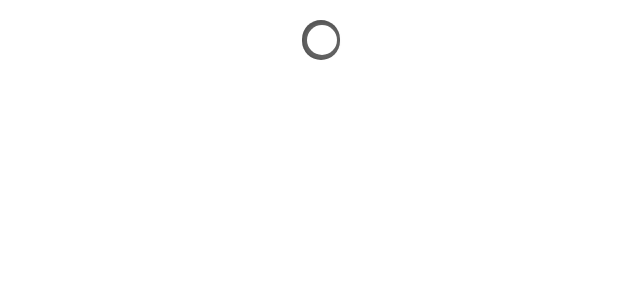
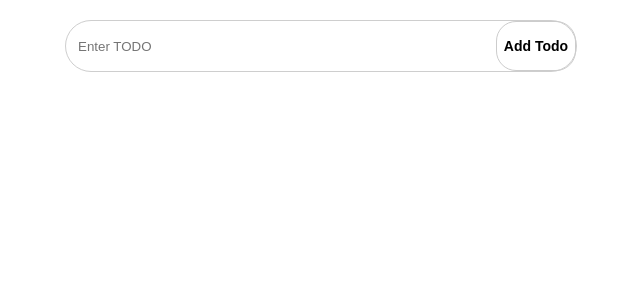
Before and after one commit to Hussain-Mehdi/React_Learning, a React (Create React App) app: page / in a window 1280 px wide. Shown: the top 300 px of the page, without its empty margins (319-959 px from the left). Built offline with nearby package versions, Linux system fonts and the light colour scheme.

Commit message:
todo app using useReducer() hook

```diff
--- a/src/App.js
+++ b/src/App.js
@@ -6,6 +6,7 @@ import React from 'react'
 import CounterApp from "./useReducer Tasks/CounterApp";
 import ToggleSwitch from "./useReducer Tasks/ToggleSwitch";
 import SignUpForm from "./useReducer Tasks/SignUpForm";
+import TodoApp from "./useReducer Tasks/TodoApp";
 // import Expenses from "./components/Expenses/Expenses";
 // import CardContainer from "./components/Cards/CardContainer";
 // import NewExpense from "./components/New Expense/NewExpense";
@@ -228,8 +229,9 @@ function App() {
     {/* <DependentDataFetching/> */}
     {/* <WebSocketDemo/> */}
     {/* <CounterApp/> */}
-    <ToggleSwitch/>
+    {/* <ToggleSwitch/>                                                                  */}
     {/* <SignUpForm/> */}
+    <TodoApp/>
     </>
   );
 }
--- /dev/null
+++ b/src/useReducer Tasks/TodoApp.css
@@ -0,0 +1,48 @@
+.todo-item__container{
+    border: 1px solid #ccc;
+    border-radius: 50px;
+    display: flex;
+    align-items: center;
+    width: max-content;
+    margin: 10px auto;
+    align-content: space-between;
+    justify-content: center;
+    padding: 0 20px 0 20px;
+    height: min-content;
+
+}
+
+.todo-content{
+    padding: 0;
+    width: 50rem;
+    margin: 0 10px 0 10px;
+
+}
+
+.fa{
+font-size: 30px;
+padding: 0;
+}
+.todo-completion__toggle{
+    margin-left: 50px;
+    width: 4.7rem;
+
+padding: 0;
+}
+
+.todo-container__card{
+    margin: 20px auto;
+    width: 40%;
+}
+
+.todo-user__input{
+border: 1px solid rgb(206, 206, 206);
+display: flex;
+flex-grow: 1;
+border-radius: 30px;
+}
+
+.todo-user__inputfield{
+    flex-grow: 1;
+    margin: 0 20px 0 10px;
+}
--- /dev/null
+++ b/src/useReducer Tasks/TodoApp.jsx
@@ -0,0 +1,104 @@
+import React, { useReducer, useState } from "react";
+import TodoItem from "./TodoItem";
+import "./TodoApp.css";
+
+const reducer = (state, action) => {
+  switch (action.type) {
+    case "ADD_TODO":
+      return {
+        ...state,
+        todoItemList: [
+          ...state.todoItemList,
+          {
+            id: Math.random().toLocaleString(),
+            content: action.payload,
+            isCompleted: false,
+          },
+        ],
+      };
+
+    case "REMOVE_TODO":
+      return {
+        ...state,
+        todoItemList: state.todoItemList.filter(
+          (item) => item.id !== action.payload
+        ),
+      };
+    case "TOGGLE_TODO":
+      return {
+        ...state,
+        isCompleted: !state.isCompleted,
+      };
+    default:
+      break;
+  }
+};
+
+const initialState = {
+  todoItemList: [],
+};
+
+export default function TodoApp() {
+  const [state, dispatch] = useReducer(reducer, initialState);
+  const [newTodo, setNewToDo] = useState("");
+
+  const addTodoHandler = () => {
+    dispatch({
+      type: "ADD_TODO",
+      payload: newTodo,
+    });
+     setNewToDo("");
+  };
+
+  const removeTodoHandler = (value) => {
+    dispatch({
+      type: "REMOVE_TODO",
+      payload: value,
+    });
+  };
+
+  const getUserInput=(event)=>{
+    setNewToDo(event.target.value)
+  }
+
+  const completionToggleHandler = () => {
+    dispatch({
+      type: "TOGGLE_TODO",
+    });
+  };
+
+  return (
+    <div className="todo-container__card">
+      <div className="todo-user__input">
+        <input
+          type="text"
+          className="todo-user__inputfield"
+          placeholder="Enter TODO"
+          onChange={getUserInput}
+        />
+        <div className="todo-addButton">
+          <button
+            style={{
+              height: "50px",
+              width: "80px",
+              border: "1px solid #ccc",
+              borderRadius: "20px",
+              margin: "auto",
+            }}
+            onClick={addTodoHandler}
+          >
+            Add Todo
+          </button>
+        </div>
+      </div>
+
+      {state.todoItemList.map((e) => (
+        <TodoItem
+          todos={e}
+          onDeleteHandler={removeTodoHandler}
+          completionToggleHandler={completionToggleHandler}
+        />
+      ))}
+    </div>
+  );
+}
--- /dev/null
+++ b/src/useReducer Tasks/TodoItem.jsx
@@ -0,0 +1,36 @@
+import React from "react";
+import ToggleSwitch from "./ToggleSwitch";
+import './TodoApp.css'
+
+export default function TodoItem(props) {
+
+    const removeItem=()=>{
+        props.onDeleteHandler(props.todos.id)
+    }
+
+    const completionToggle=()=>{
+        props.completionToggleHandler();
+    }
+
+  return (
+    <div className="todo-item__container">
+      <h4>{props.todos.id}</h4>
+      <div className="todo-content">
+        <p>
+         {
+            props.todos.content
+         }
+        </p>
+      </div>
+      <div >
+        <button onClick={removeItem}>
+          <i class="fa fa-trash" aria-hidden="true"></i>
+        </button>
+      </div>
+      <div className="todo-completion__toggle">
+      <ToggleSwitch isToggle={true} />
+
+      </div>
+    </div>
+  );
+}
--- a/src/useReducer Tasks/ToggleSwitch.jsx
+++ b/src/useReducer Tasks/ToggleSwitch.jsx
@@ -3,7 +3,7 @@ import { useState } from "react";
 import styled from "styled-components";
 
 const ToggleSwitchStyle = styled.div`
-  width: 3%;
+  width: 100%;
   margin: 20px auto;
 
   .toggle-button__container {
```
